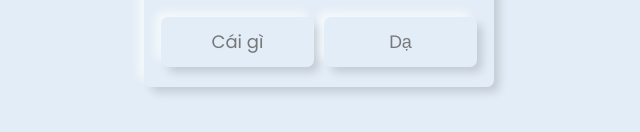
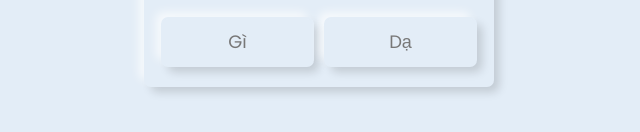
Before and after one commit to AnhTu128/Mycrush2, a plain HTML site: page index.html in a window 1280 px wide. Shown: the part 424-556 px from the top of the page, 321-961 px from the left. Drawn offline with Linux system fonts and the light colour scheme.

Commit message:
Update style.css

```diff
--- a/style.css
+++ b/style.css
@@ -160,7 +160,7 @@ a
 
 .button__message::after
 {
-    content: "Cái gì";
+    content: "Gì";
 }
 
 .button__message:hover:after
```
